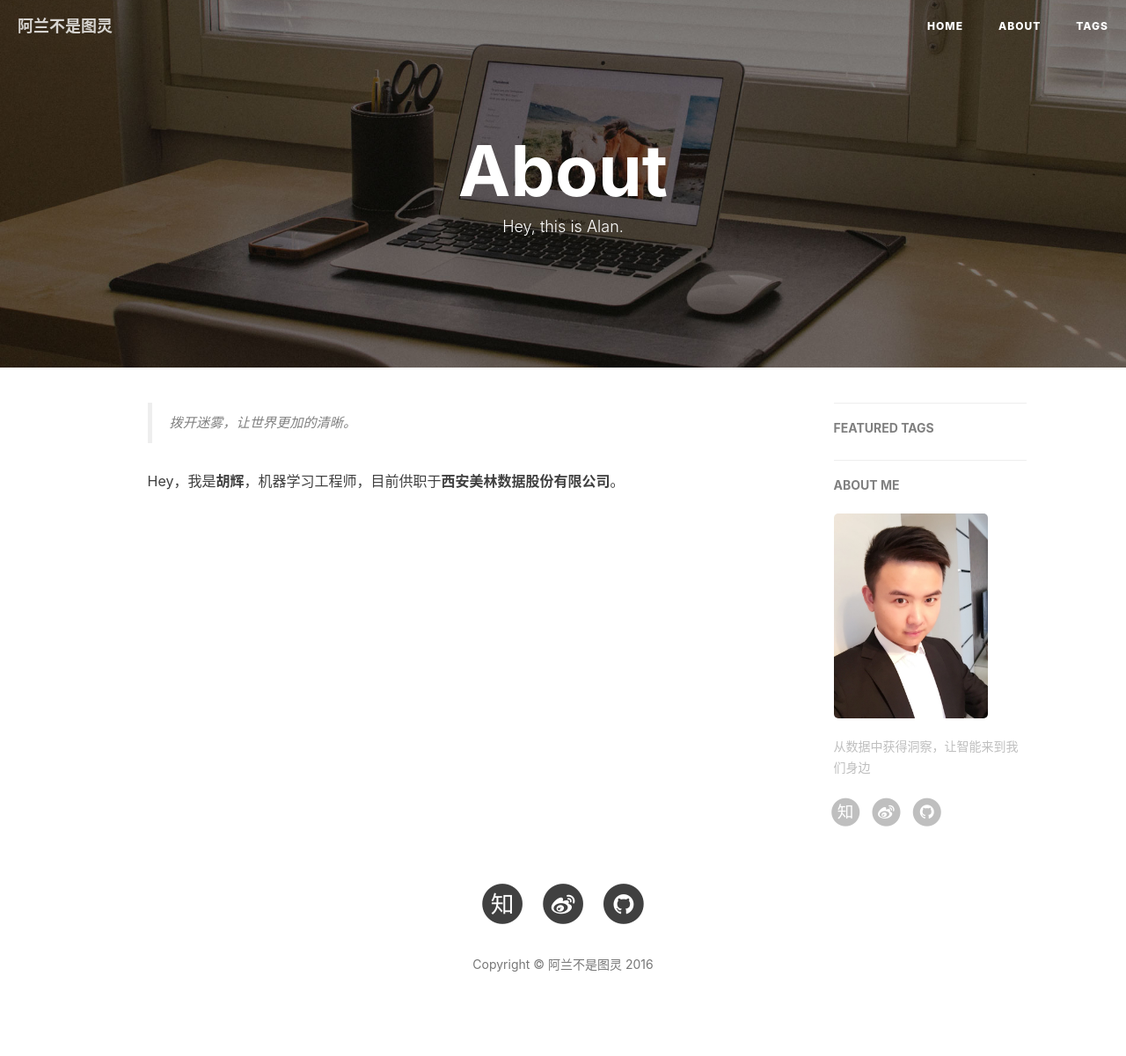
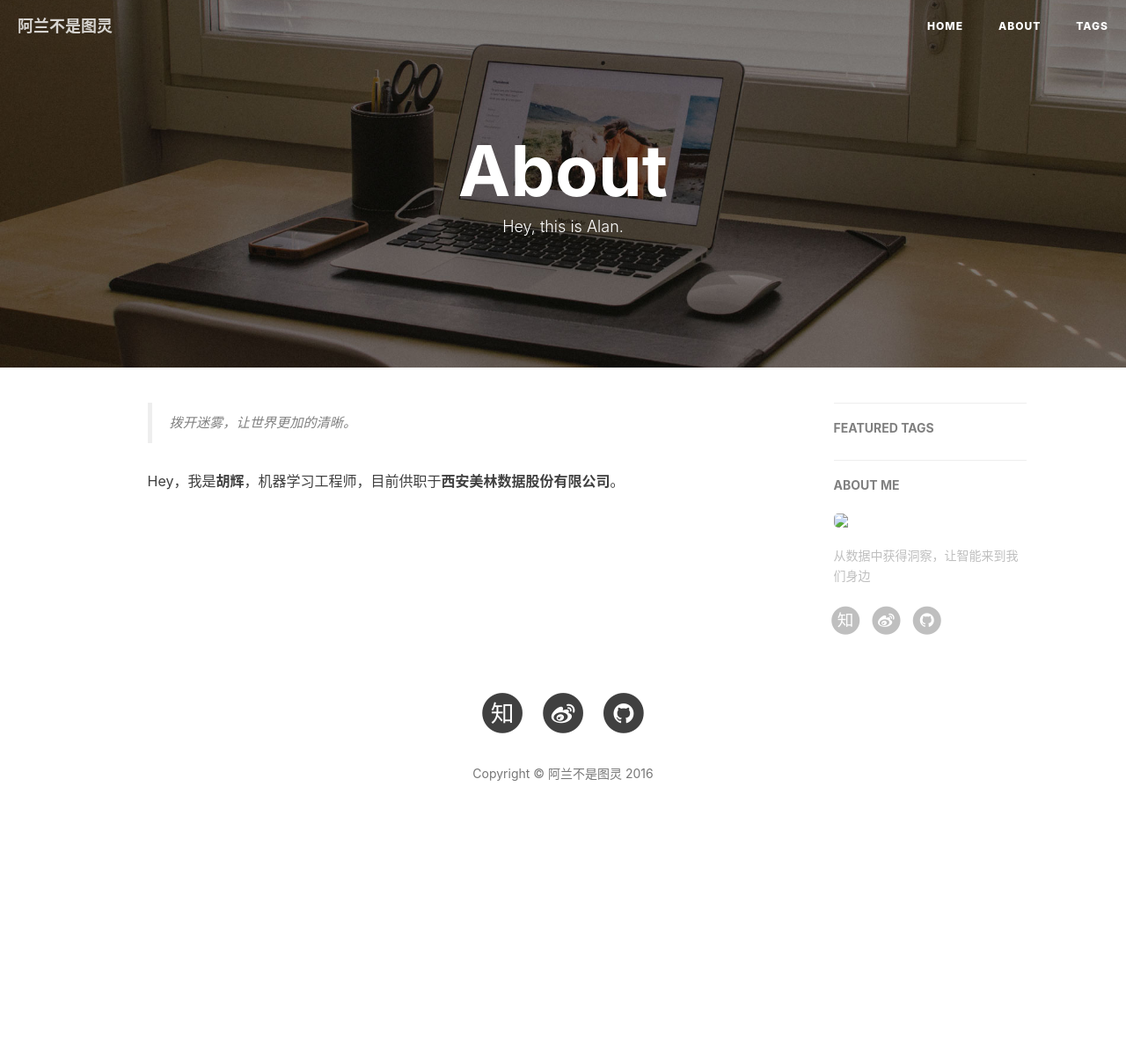
Before and after one commit to acraftsman/alanblog, a Jekyll site: the page built from about.html, in a window 1280 px wide. Shown: the whole page at 88% size. Built offline with Jekyll 4.4.1, drawn with Linux system fonts in a browser that asks for light colours; nearby versions of some CDN libraries; comment, search, counter and statistics services are not loaded; after the commit the page ends 984 px from its top, so only the background shows below that.

Commit message:
avatar path

```diff
--- a/_config.yml
+++ b/_config.yml
@@ -70,7 +70,7 @@
 # Sidebar settings
 sidebar: true                           # whether or not using Sidebar.
 sidebar-about-description: "从数据中获得洞察，让智能来到我们身边"
-sidebar-avatar: /img/avatar_alan_light.jpg      # use absolute URL, seeing it's used in both `/` and `/about/`
+sidebar-avatar: img/avatar_alan_light.jpg      # use absolute URL, seeing it's used in both `/` and `/about/`
 
 
 
```
